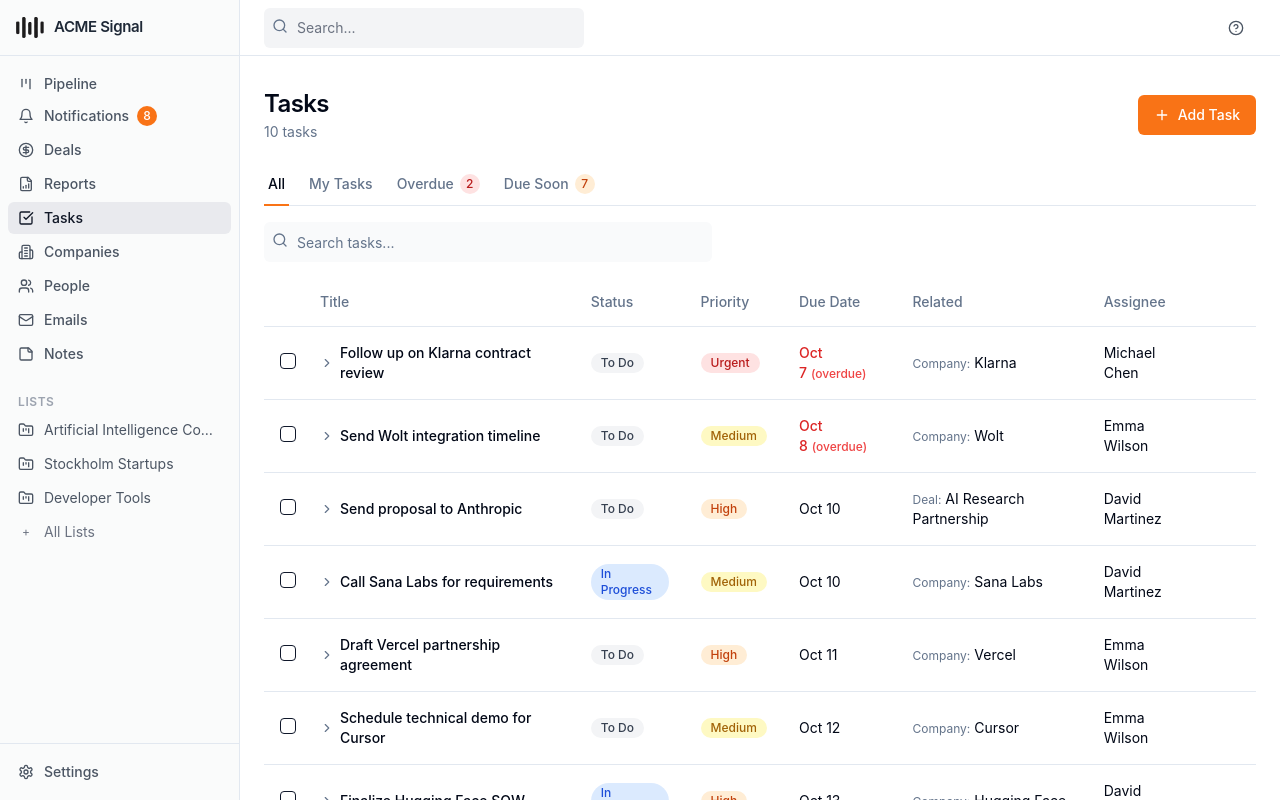
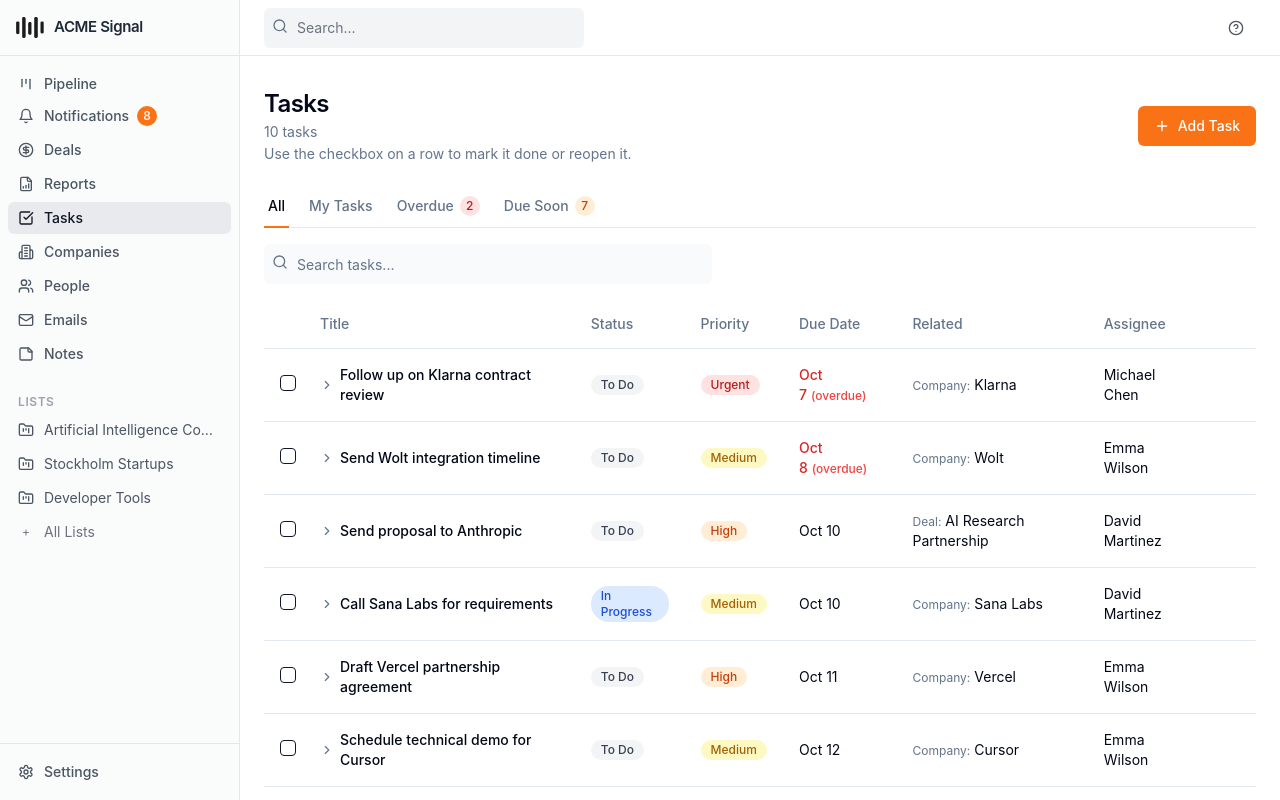
Before and after one commit to QAdottech/acme-signal, a Next.js app: page /tasks in a window 1280 px wide. Built offline with nearby package versions, Linux system fonts and the light colour scheme.

Commit message:
feat: explain how to complete tasks from the list
Co-authored-by: Patrick Lef <patrick.lef@gmail.com>

```diff
--- a/app/tasks/tasks-client.tsx
+++ b/app/tasks/tasks-client.tsx
@@ -351,6 +351,9 @@ export function TasksClient() {
           <p className="text-sm text-muted-foreground mt-0.5">
             {tasks.length} {tasks.length === 1 ? "task" : "tasks"}
           </p>
+          <p className="text-sm text-muted-foreground mt-0.5">
+            Use the checkbox on a row to mark it done or reopen it.
+          </p>
         </div>
         <Button
           onClick={() => setIsModalOpen(true)}
```
